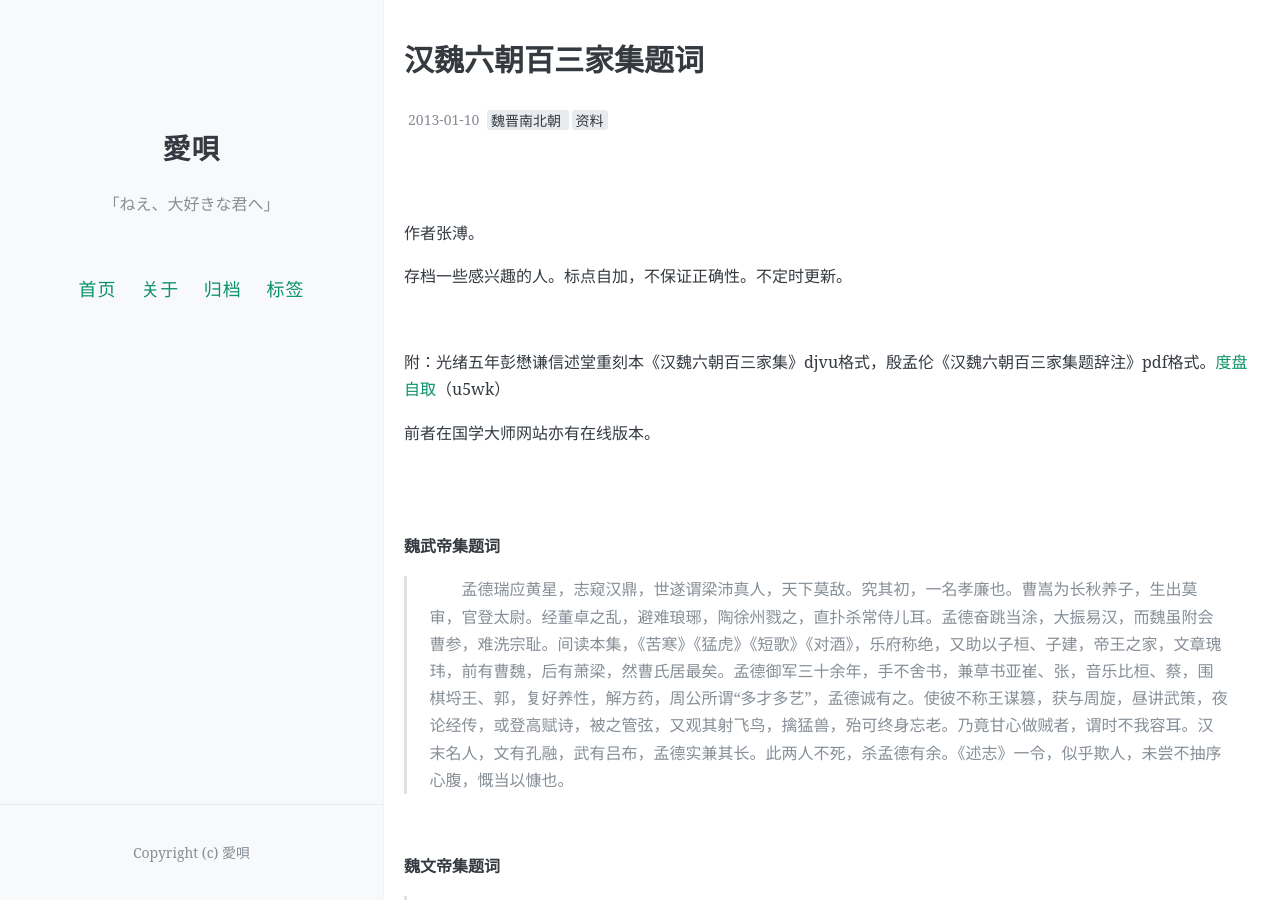
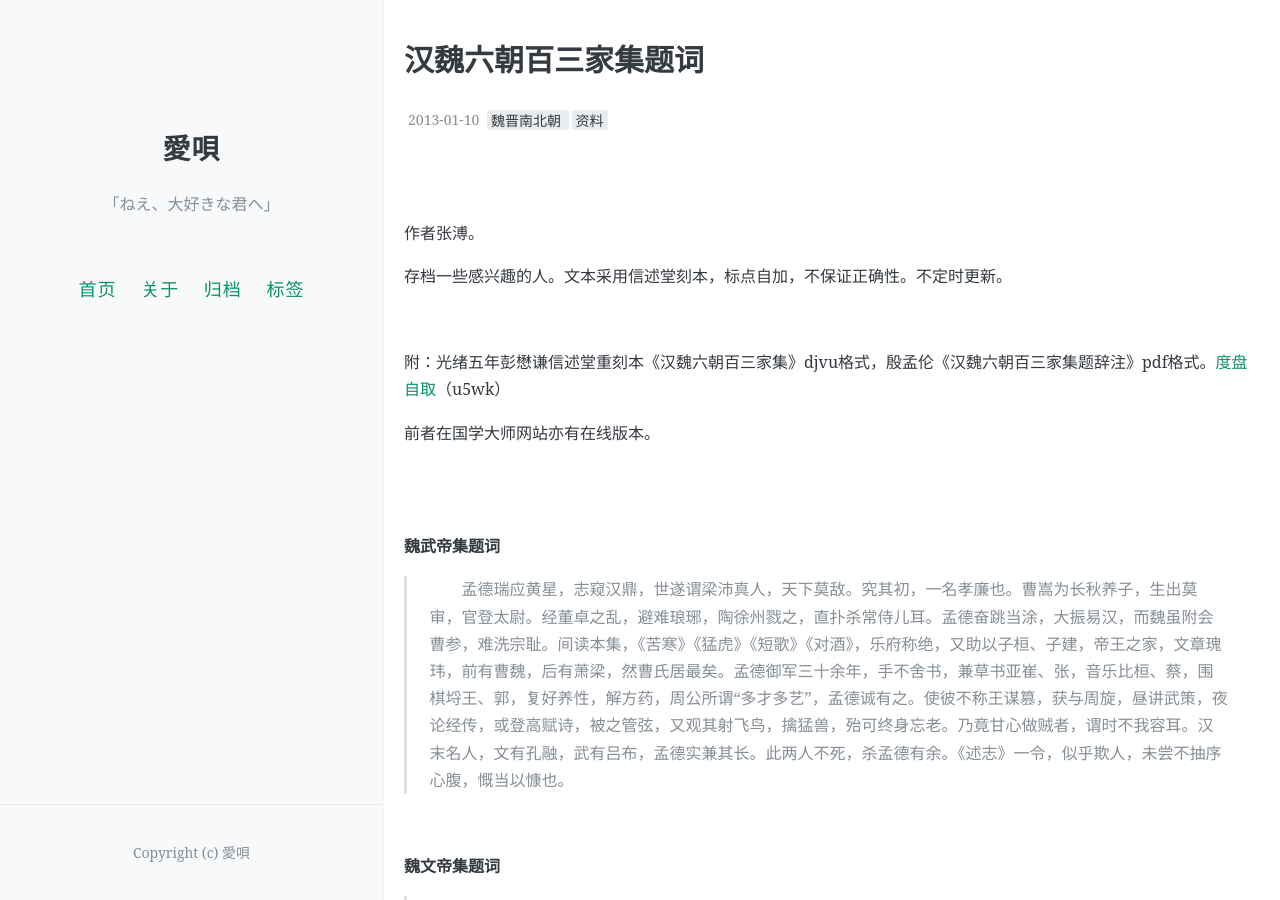
Before and after one commit to aiuta264/aiuta, a Jekyll site: the page built from _posts/2013-01-10-baisanjiaji.md, in a window 1280 px wide and 900 px high. Built offline with Jekyll 4.4.1, drawn with Linux system fonts in a browser that asks for light colours; comment, search, counter and statistics services are not loaded.

Commit message:
Update 2013-01-10-baisanjiaji.md

```diff
--- a/_posts/2013-01-10-baisanjiaji.md
+++ b/_posts/2013-01-10-baisanjiaji.md
@@ -13,7 +13,7 @@ comments: true
 
 作者张溥。
 
-存档一些感兴趣的人。标点自加，不保证正确性。不定时更新。
+存档一些感兴趣的人。文本采用信述堂刻本，标点自加，不保证正确性。不定时更新。
 
 <br>
 
```
